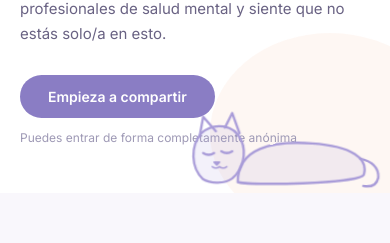
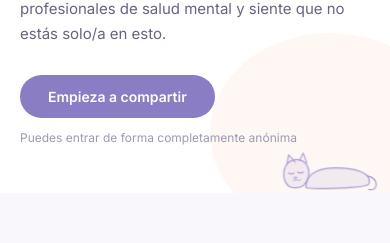
Before and after one commit to ikersanjeronimo-alt/frontend, a React (Vite) app: page / in a window 390 px wide. Shown: the part 292-535 px from the top of the page. Built offline with nearby package versions, Linux system fonts and the light colour scheme; no server answers.

Commit message:
fix: reducir a la mitad el gato de la landing en movil

```diff
--- a/src/pages/LandingPage.module.css
+++ b/src/pages/LandingPage.module.css
@@ -187,6 +187,16 @@
 
 @media (min-width: 1200px) {
   .landingCat { right: 140px;  transform: scale(1.8);  bottom: 105%;}
+}
+
+/* En movil (telefonos) el gato de 200px resulta demasiado grande: lo reducimos
+   a la mitad. transform-origin en la esquina inferior derecha para que siga
+   anclado en el mismo punto (bottom:100% / right) y no se descoloque. */
+@media (max-width: 575px) {
+  .landingCat {
+    transform: scale(0.5);
+    transform-origin: bottom right;
+  }
 }
 
 @media (min-width: 576px) {
```
